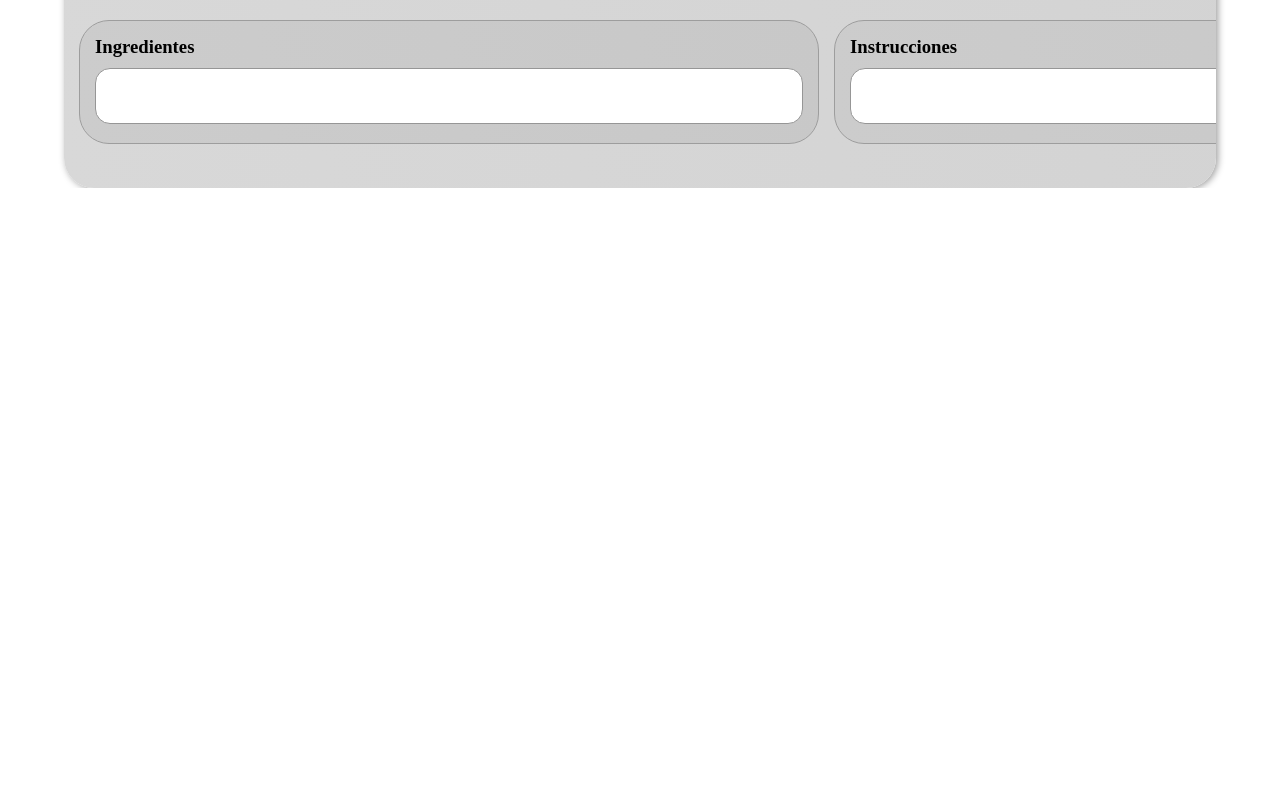
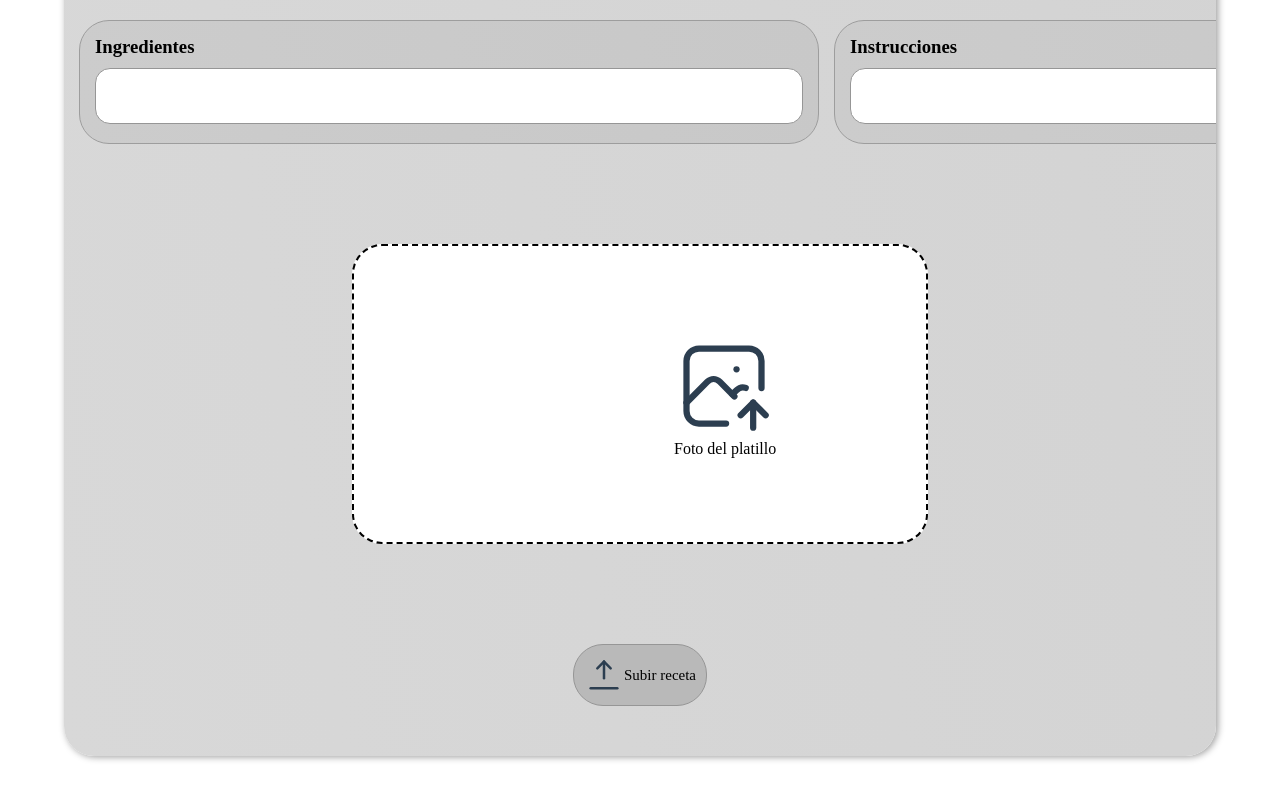
Before and after one commit to Kevinjr2912/Proyecto_C1, an Angular app in the folder recipe_project_front/: page / in a window 1280 px wide. Shown: the part 752-1552 px from the top of the page. Before the commit the page ends 940 px from the top, so only its background shows below. Built offline with nearby package versions, Linux system fonts and the light colour scheme.

Commit message:
add: form terminado, solo queda por resolver unos detalles

```diff
--- a/recipe_project_front/src/app/add-recipe-page/add-recipe-page.component.css
+++ b/recipe_project_front/src/app/add-recipe-page/add-recipe-page.component.css
@@ -1,15 +1,16 @@
 .container-son {
   font-family: cursive;
   width: 90vw;
+  min-height: 100vh;
   background: rgb(211, 211, 211);
   background: linear-gradient(
     260deg,
     rgba(211, 211, 211, 1) 0%,
     rgba(216, 216, 216, 1) 100%
   );
-  height: 100vh;
   margin-left: 5%;
   margin-top: 70px;
+  margin-bottom: 100px;
   border-radius: 30px;
   overflow: hidden;
   box-shadow: 2px 1px 7px #9d9d9d;
@@ -114,3 +115,44 @@
 .container-process {
   display: flex;
 }
+
+.box-reload-img {
+  margin: 100px auto;
+  width: 50%;
+  height: 300px;
+  background-color: rgb(255, 255, 255);
+  border-radius: 30px;
+  border: 2px dashed black;
+  overflow: hidden;
+  display: flex;
+  flex-direction: column;
+  justify-content: center;
+}
+
+.box-reload-img input:hover {
+  cursor: pointer;
+}
+
+.box-reload-img input {
+  width: 100%;
+  height: 100%;
+  opacity: 0;
+}
+
+.box-references {
+  margin-left: 320px;
+  margin-top: 90px;
+}
+
+button {
+  font-family: cursive;
+  font-size: 15px;
+  padding: 10px;
+  display: flex;
+  align-items: center;
+  justify-content: center;
+  border: 1px solid #969696;
+  border-radius: 30px;
+  background-color: #B9B9B9;
+  margin: 50px auto;
+}
--- a/recipe_project_front/src/app/add-recipe-page/add-recipe-page.component.html
+++ b/recipe_project_front/src/app/add-recipe-page/add-recipe-page.component.html
@@ -64,8 +64,41 @@
         </div>
       </div>
       <div class="container-process">
-        <app-process *ngFor="let item of process" [titleProcess]="item"></app-process>
+        <app-process
+          *ngFor="let item of process"
+          [titleProcess]="item"
+        ></app-process>
       </div>
+      <div class="box-reload-img">
+        <div class="box-references">
+          <div class="box-img-photo">
+            <svg xmlns="http://www.w3.org/2000/svg" class="icon icon-tabler icon-tabler-photo-up" width="100" height="100" viewBox="0 0 24 24" stroke-width="1.5" stroke="#2c3e50" fill="none" stroke-linecap="round" stroke-linejoin="round">
+              <path stroke="none" d="M0 0h24v24H0z" fill="none"/>
+              <path d="M15 8h.01" />
+              <path d="M12.5 21h-6.5a3 3 0 0 1 -3 -3v-12a3 3 0 0 1 3 -3h12a3 3 0 0 1 3 3v6.5" />
+              <path d="M3 16l5 -5c.928 -.893 2.072 -.893 3 0l3.5 3.5" />
+              <path d="M14 14l1 -1c.679 -.653 1.473 -.829 2.214 -.526" />
+              <path d="M19 22v-6" />
+              <path d="M22 19l-3 -3l-3 3" />
+            </svg>
+          </div>
+          <p>Foto del platillo</p>
+        </div>
+        <input type="file" class="file-input" />
+      </div>
+
+      <button>
+        <svg xmlns="http://www.w3.org/2000/svg" class="icon icon-tabler icon-tabler-arrow-bar-up" width="40" height="40" viewBox="0 0 24 24" stroke-width="1.5" stroke="#2c3e50" fill="none" stroke-linecap="round" stroke-linejoin="round">
+          <path stroke="none" d="M0 0h24v24H0z" fill="none"/>
+          <path d="M12 4l0 10" />
+          <path d="M12 4l4 4" />
+          <path d="M12 4l-4 4" />
+          <path d="M4 20l16 0" />
+        </svg>
+        <p>
+          Subir receta
+        </p>
+      </button>
     </form>
   </div>
 </div>
```
Also changed, not shown: recipe_project_front/src/app/add-recipe-page/add-recipe-page.component.ts (line endings or trailing spaces).
